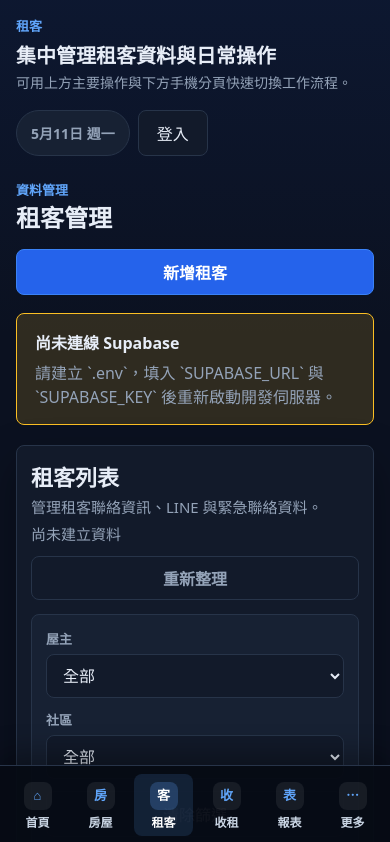
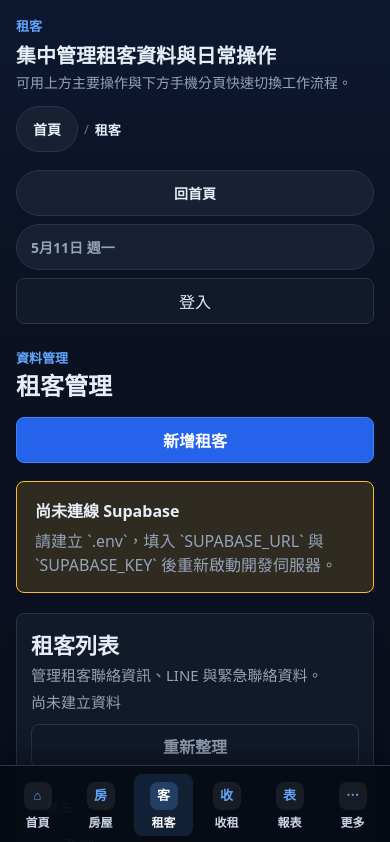
Before and after one commit to dick13313/HousingManagement, a Nuxt app: page /tenants in a window 390 px wide. Shown: the top 842 px of the page. Built offline with nearby package versions, Linux system fonts and the light colour scheme.

Commit message:
Improve mobile UX and accessibility

```diff
--- a/assets/css/main.css
+++ b/assets/css/main.css
@@ -309,7 +309,9 @@ textarea:disabled {
 }
 
 .primary-link,
-.quick-button {
+.quick-button,
+.breadcrumb-link,
+.topbar-back-link {
   display: inline-flex;
   align-items: center;
   justify-content: center;
@@ -328,6 +330,23 @@ textarea:disabled {
 
 .secondary-button {
   background: transparent;
+}
+
+.breadcrumb-link,
+.topbar-back-link {
+  min-height: 46px;
+  padding: 0 16px;
+  border: 1px solid var(--line);
+  border-radius: 999px;
+  background: var(--surface-raised);
+  color: var(--ink);
+  font-size: 14px;
+  font-weight: 700;
+}
+
+.breadcrumb-link:hover,
+.topbar-back-link:hover {
+  background: var(--surface-strong);
 }
 
 .danger-button {
@@ -614,8 +633,14 @@ td span {
 
 @media (pointer: coarse) {
   .text-button,
-  .danger-button {
+  .danger-button,
+  .breadcrumb-link,
+  .topbar-back-link {
     min-height: 44px;
+  }
+
+  .inline-action {
+    min-width: 44px;
   }
 }
 
@@ -837,7 +862,7 @@ td span {
 }
 
 .cycle-button {
-  min-height: 42px;
+  min-height: 46px;
   padding: 0 14px;
 }
 
@@ -944,6 +969,25 @@ td span {
   flex-shrink: 0;
 }
 
+.page-breadcrumbs {
+  display: flex;
+  align-items: center;
+  flex-wrap: wrap;
+  gap: 8px;
+  margin-top: 10px;
+  color: var(--muted);
+  font-size: 14px;
+}
+
+.breadcrumb-separator {
+  color: #64748b;
+}
+
+.breadcrumb-current {
+  color: var(--ink);
+  font-weight: 700;
+}
+
 .chart-ring {
   display: grid;
   place-items: center;
@@ -1007,6 +1051,14 @@ td span {
     flex-wrap: wrap;
   }
 
+  .topbar-actions {
+    width: 100%;
+  }
+
+  .topbar-actions > * {
+    flex: 1 1 100%;
+  }
+
   .page-heading > .sticky-page-action,
   .page-heading > .topbar-actions {
     width: 100%;
@@ -1021,9 +1073,27 @@ td span {
   }
 
   .filter-bar > .filter-field,
-  .filter-bar > .secondary-button {
+  .filter-bar > .secondary-button,
+  .filter-bar > .primary-button,
+  .filter-bar > .filter,
+  .topbar-field,
+  .topbar-back-link {
     width: 100%;
     min-width: 0;
+  }
+
+  .filter-field,
+  .topbar-field {
+    gap: 8px;
+  }
+
+  .filter-field input,
+  .filter-field select,
+  .form-field input,
+  .form-field select,
+  .form-field textarea,
+  .month-input {
+    font-size: 16px;
   }
 
   h1 {
@@ -1044,6 +1114,18 @@ td span {
 
   .panel {
     padding: 14px;
+  }
+
+  .modal-backdrop {
+    align-items: flex-end;
+    padding: 12px 12px calc(92px + env(safe-area-inset-bottom));
+  }
+
+  .modal-panel {
+    width: 100%;
+    max-height: min(82vh, 760px);
+    padding: 18px;
+    border-radius: 14px;
   }
 
   .entity-form {
@@ -1075,6 +1157,20 @@ td span {
     position: sticky;
     bottom: calc(82px + env(safe-area-inset-bottom));
     z-index: 20;
+  }
+
+  .page-breadcrumbs {
+    gap: 6px;
+    font-size: 13px;
+  }
+
+  .cycle-buttons {
+    display: grid;
+    grid-template-columns: repeat(2, minmax(0, 1fr));
+  }
+
+  .cycle-button {
+    width: 100%;
   }
 
   .mobile-tabbar {
--- a/components/AppShell.vue
+++ b/components/AppShell.vue
@@ -31,9 +31,15 @@
           <p class="eyebrow topbar-eyebrow">{{ currentNavItem.label }}</p>
           <h1 class="topbar-title">{{ pageTitle }}</h1>
           <p class="topbar-caption">{{ pageCaption }}</p>
+          <nav v-if="route.path !== '/'" class="page-breadcrumbs" aria-label="頁面路徑">
+            <NuxtLink class="breadcrumb-link" to="/">首頁</NuxtLink>
+            <span class="breadcrumb-separator" aria-hidden="true">/</span>
+            <span class="breadcrumb-current">{{ currentNavItem.label }}</span>
+          </nav>
         </section>
 
         <div class="topbar-actions">
+          <NuxtLink v-if="route.path !== '/'" class="topbar-back-link" to="/">回首頁</NuxtLink>
           <div class="topbar-badge" aria-label="今日日期">{{ todayLabel }}</div>
           <NuxtLink v-if="!user" class="user-button user-link" to="/login">登入</NuxtLink>
           <button v-else class="user-button" type="button" @click="signOut">
--- a/components/ManagementPage.vue
+++ b/components/ManagementPage.vue
@@ -34,7 +34,7 @@
       <div v-if="filters.length" class="filter-bar">
         <label v-for="filter in filters" :key="filter.key" class="filter-field">
           <span>{{ filter.label }}</span>
-          <select v-model="selectedFilters[filter.key]">
+          <select v-model="selectedFilters[filter.key]" :aria-label="`${filter.label} 篩選`">
             <option value="">全部</option>
             <option v-for="option in filter.options" :key="option.value" :value="option.value">
               {{ option.label }}
@@ -102,7 +102,7 @@
         </div>
 
         <div class="table-wrap desktop-table-wrap">
-          <table>
+          <table :aria-label="`${listTitle}資料表`">
             <thead>
               <tr>
                 <th v-for="column in columns" :key="column.key" :class="{ amount: column.align === 'right' }">
@@ -159,24 +159,32 @@
           </div>
 
           <form class="entity-form modal-form" @submit.prevent="submit">
-            <label v-for="field in fields" :key="field.key" class="form-field">
+            <label v-for="field in fields" :key="field.key" class="form-field" :for="fieldId(field.key)">
               <span>
                 {{ field.label }}
                 <em v-if="field.required" class="required-mark" aria-hidden="true">*</em>
               </span>
-              <small v-if="field.helpText" class="field-help">{{ field.helpText }}</small>
+              <small v-if="field.helpText" :id="fieldHelpId(field.key)" class="field-help">{{ field.helpText }}</small>
 
               <textarea
                 v-if="field.type === 'textarea'"
+                :id="fieldId(field.key)"
                 v-model="form[field.key]"
+                :name="field.key"
                 :required="field.required"
                 :placeholder="field.placeholder"
+                :aria-required="field.required ? 'true' : undefined"
+                :aria-describedby="field.helpText ? fieldHelpId(field.key) : undefined"
               />
 
               <select
                 v-else-if="field.type === 'select'"
+                :id="fieldId(field.key)"
                 v-model="form[field.key]"
+                :name="field.key"
                 :required="field.required"
+                :aria-required="field.required ? 'true' : undefined"
+                :aria-describedby="field.helpText ? fieldHelpId(field.key) : undefined"
               >
                 <option value="">請選擇</option>
                 <option v-for="option in field.options || []" :key="option.value" :value="option.value">
@@ -186,12 +194,18 @@
 
               <input
                 v-else
+                :id="fieldId(field.key)"
                 v-model="form[field.key]"
+                :name="field.key"
                 :type="field.type || 'text'"
                 :required="field.required"
                 :placeholder="field.placeholder"
                 :autocomplete="field.autocomplete || defaultAutocomplete(field)"
                 :inputmode="field.inputmode || defaultInputMode(field)"
+                :aria-required="field.required ? 'true' : undefined"
+                :aria-describedby="field.helpText ? fieldHelpId(field.key) : undefined"
+                :step="field.valueType === 'number' ? 'any' : undefined"
+                :enterkeyhint="isLastField(field.key) ? 'done' : 'next'"
               />
             </label>
 
@@ -371,6 +385,18 @@ function defaultInputMode(field: FormField) {
   return 'text'
 }
 
+function fieldId(key: string) {
+  return `${props.table}-${key}`
+}
+
+function fieldHelpId(key: string) {
+  return `${fieldId(key)}-help`
+}
+
+function isLastField(key: string) {
+  return props.fields[props.fields.length - 1]?.key === key
+}
+
 function getPathValues(row: Record<string, any>, path: string) {
   const keys = path.split('.')
 
--- a/pages/index.vue
+++ b/pages/index.vue
@@ -92,8 +92,8 @@
             </article>
           </div>
 
-          <div class="table-wrap">
-            <table>
+          <div class="table-wrap desktop-table-wrap">
+            <table aria-label="未繳帳款資料表">
               <thead>
                 <tr>
                   <th>租客</th>
```
Also changed, not shown: pages/rent.vue (+25 -12 lines).
